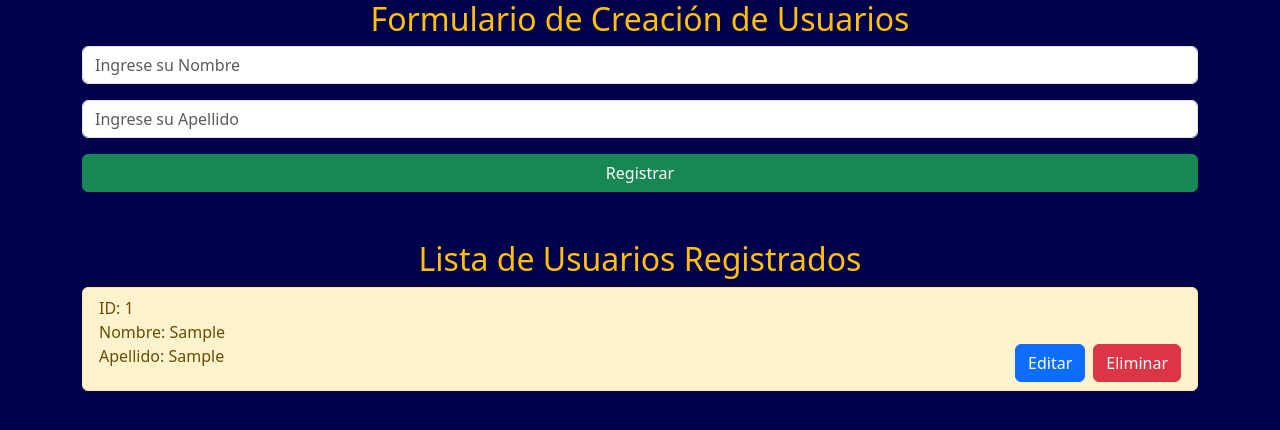
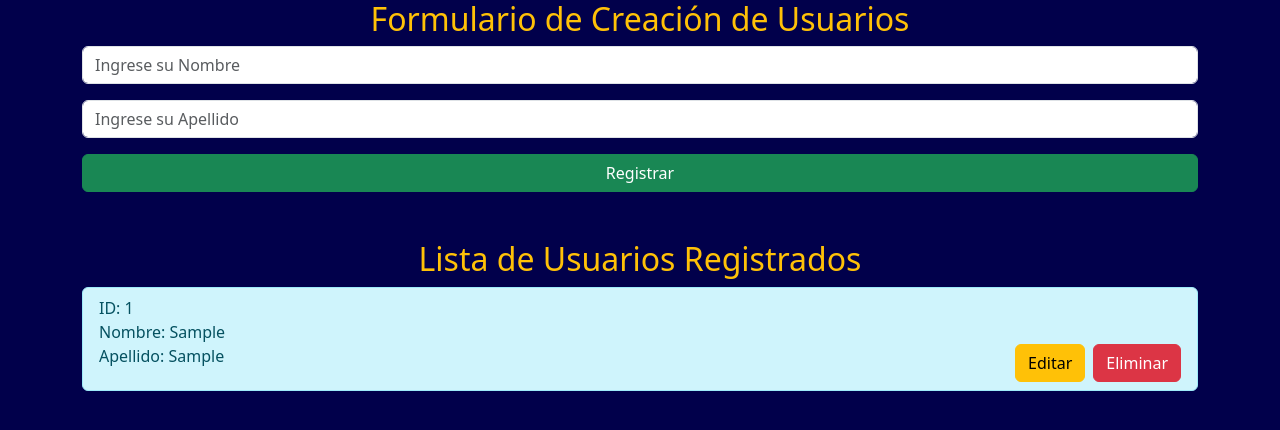
Before and after one commit to mauricio10-bit/proyecto-react, a React (Vite) app: page / in a window 1280 px wide. Both pictures are taken after typing "Sample", "Sample" into the empty fields and a click on the button "Registrar". Shown: the top 430 px of the page. Built offline with nearby package versions, Linux system fonts and the light colour scheme.

Commit message:
cambios en Formulario.jsx

```diff
--- a/src/components/Formulario.jsx
+++ b/src/components/Formulario.jsx
@@ -78,9 +78,9 @@ const Formulario = () => {
         <ol className="list-group">
           {
               lista.map((item, index) =>
-                  (<li key={index} className="list-group-item list-group-item-warning">ID: {index+1} <br /> Nombre: {item.nombre} <br /> Apellido: {item.apellido}
+                  (<li key={index} className="list-group-item list-group-item-info">ID: {index+1} <br /> Nombre: {item.nombre} <br /> Apellido: {item.apellido}
                       <button className="btn btn-danger float-end" onClick={() => eliminarUsuario(index)}>Eliminar</button>
-                      <button className="btn btn-primary float-end me-2" onClick={() => editarUsuario(index)}>Editar</button>
+                      <button className="btn btn-warning float-end me-2" onClick={() => editarUsuario(index)}>Editar</button>
                   </li>))
           }
         </ol>
```
